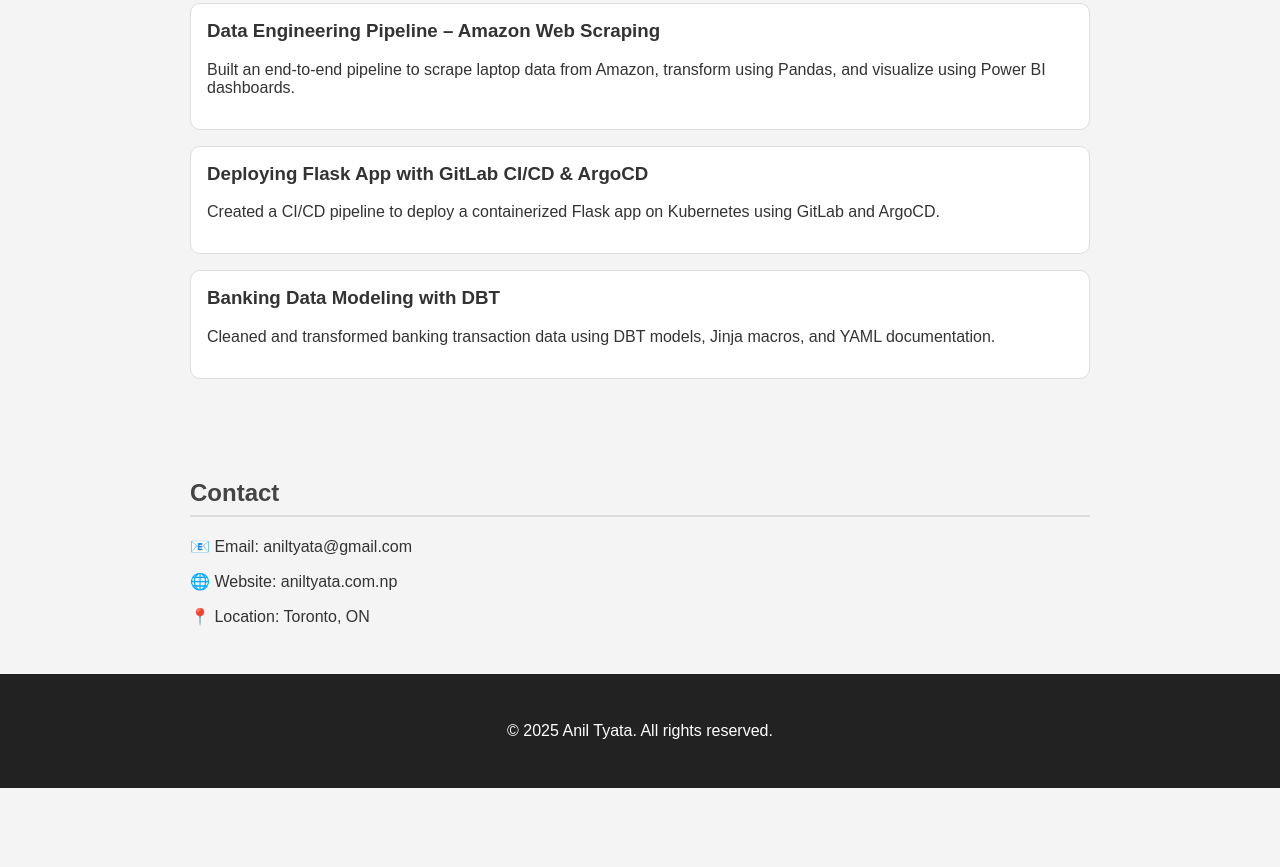
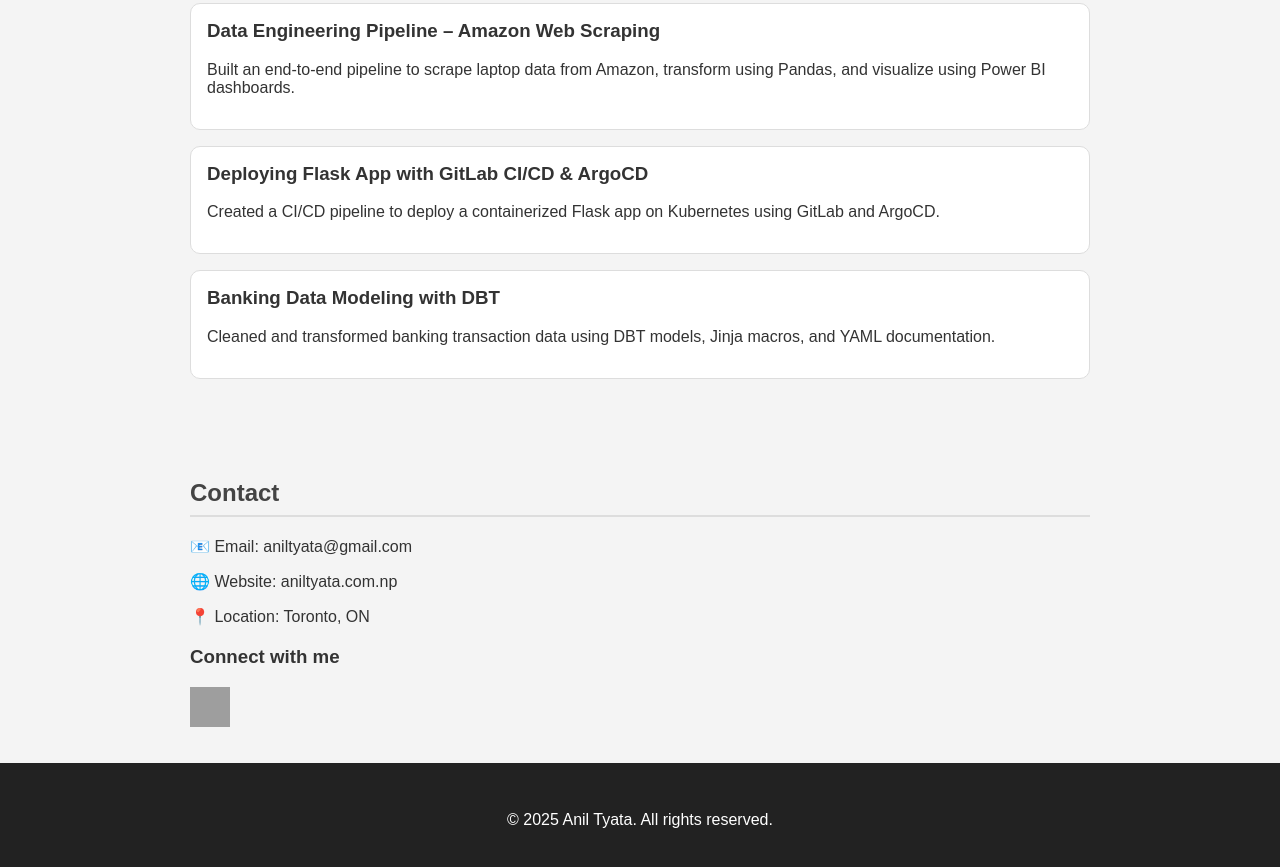
Before and after one commit to anilty78/portfolio, a plain HTML site: page index.html in a window 1280 px wide. Shown: the part 734-1601 px from the top of the page. Before the commit the page ends 1522 px from the top, so only its background shows below. Drawn offline with Linux system fonts and the light colour scheme; grey boxes are pictures that could not be loaded.

Commit message:
Added LinkedIn link to portfolio

```diff
--- a/index.html
+++ b/index.html
@@ -77,6 +77,13 @@
   <p>📧 Email: aniltyata@gmail.com</p>
   <p>🌐 Website: aniltyata.com.np</p>
   <p>📍 Location: Toronto, ON</p>
+  <div style="margin-top: 20px;">
+    <h3>Connect with me</h3>
+    <a href="https://www.linkedin.com/in/aniltyata/" target="_blank">
+      <img src="https://cdn.jsdelivr.net/gh/devicons/devicon/icons/linkedin/linkedin-original.svg"
+           alt="LinkedIn" width="40" height="40">
+    </a>
+  </div>
 </section>
 
 <footer>
```
